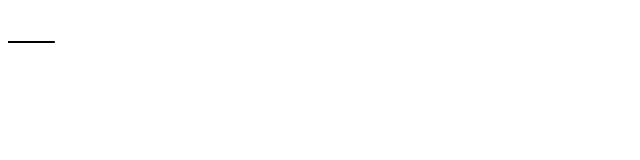
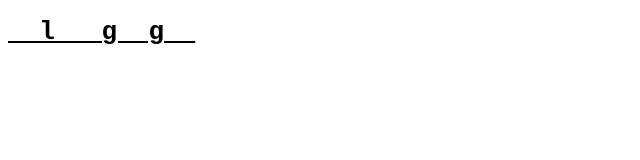
Before and after one commit to bdahle/wordgame, an Angular app in the folder word-game/: page / in a window 1280 px wide. Shown: the top 160 px of the page, without its empty margins (0-640 px from the left). Built offline with nearby package versions, Linux system fonts and the light colour scheme.

Commit message:
changed word

```diff
--- a/word-game/src/app/app.component.ts
+++ b/word-game/src/app/app.component.ts
@@ -1,6 +1,7 @@
 //TODO ignorere taster som ikke er bokstaver
 //TODO virker med store bokstaver
 //TODO autogenerer initial guessedWord
+//TODO logg hvilke bokstaver som er forsoekt, skal ikke faa feil for aa gjette det samme mange ganger
 
 import { Component, ElementRef, HostListener } from '@angular/core';
 
@@ -13,8 +14,8 @@ export class AppComponent {
   constructor(private elementRef: ElementRef) { }
   title = 'word-game'
 
-  word = "hus"
-  guessedWord = "   "
+  word = "solnedgangen"
+  guessedWord = "  l   g  g  "
   remainingWord = ""
   tryCounter = 0;
 
```
